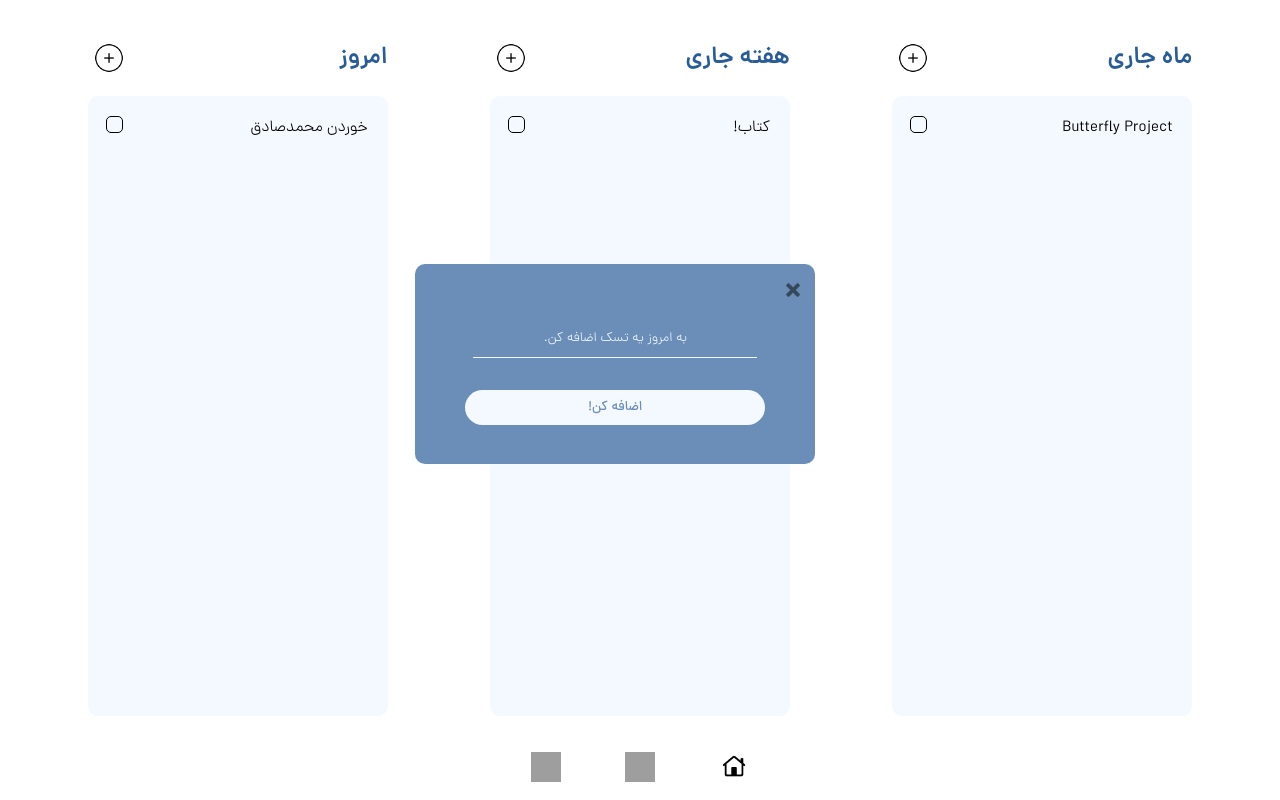
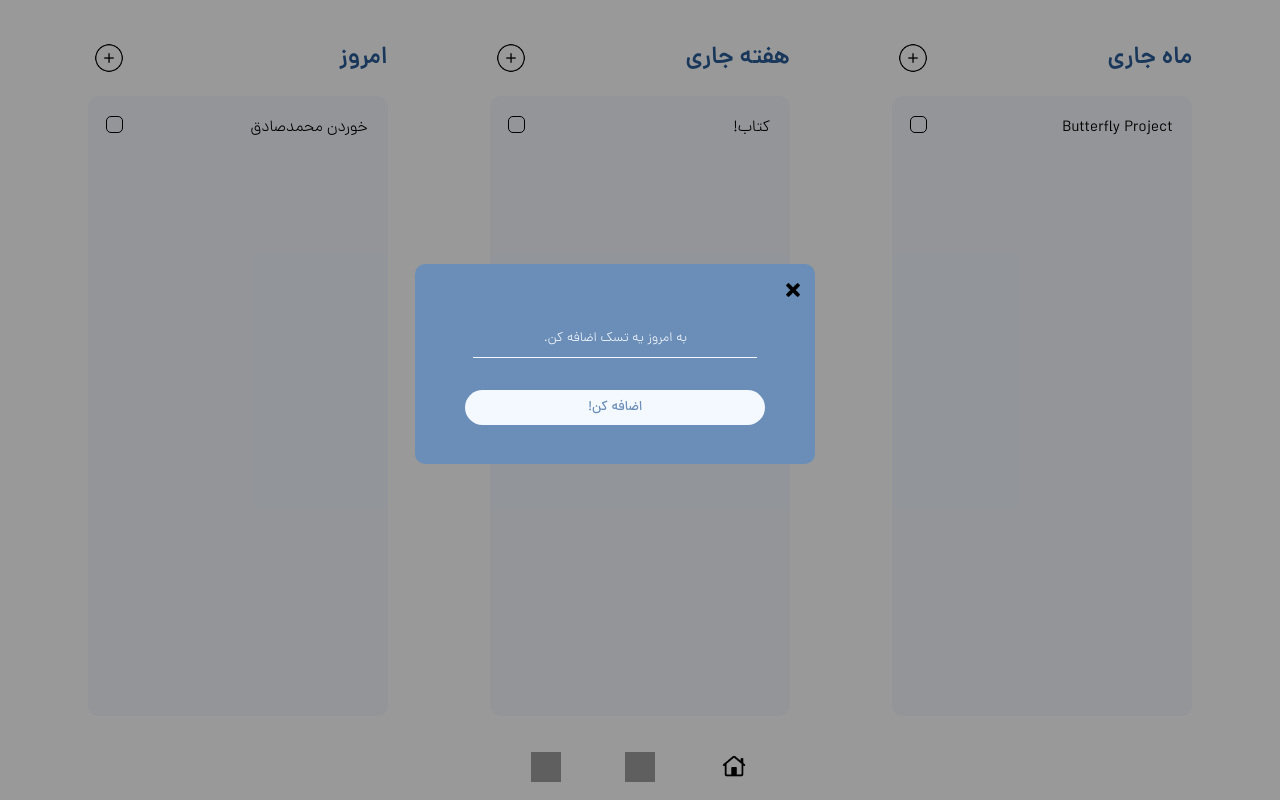
Before and after one commit to themaddie/butterfly-project, a React (Create React App) app in the folder butterfly/: page /plot/todo in a window 1280 px wide. Both pictures are taken after a click on the picture 108 px from the left and 58 px from the top of the page. Built offline with nearby package versions, Linux system fonts and the light colour scheme; grey boxes are pictures that could not be loaded.

Commit message:
Fix bg of modal

```diff
--- a/butterfly/src/Components/Plot/Today.js
+++ b/butterfly/src/Components/Plot/Today.js
@@ -46,9 +46,11 @@ const Today = () => {
                         <img alt='add' id='addThisMonth' className={Style.addTodo} src={addIcon} onClick={() => setAddToMonth(true)} />
                         {addToMonth ?
                             (<div className={Style.addModal}>
+                                <div className={Style.modalContent}>
                                     <img src={closeIcon} alt='close' onClick={() => setAddToMonth(false)} />
                                     <input type='text' placeholder='به این ماه یه تسک اضافه کن.' /> <br />
                                     <Link><button>اضافه کن!</button></Link>
+                                </div>
                             </div>)
                             : ''}
                     </div>
@@ -60,9 +62,11 @@ const Today = () => {
                         <img alt='add' id='addThisWeek' className={Style.addTodo} src={addIcon} onClick={() => setAddToWeek(true)} />
                         {addToWeek ?
                             (<div className={Style.addModal}>
+                                <div className={Style.modalContent}>
                                     <img src={closeIcon} alt='close' onClick={() => setAddToWeek(false)} />
                                     <input type='text' placeholder='به این هفته یه تسک اضافه کن.' /> <br />
                                     <Link><button>اضافه کن!</button></Link>
+                                </div>
                             </div>)
                             : ''}
                     </div>
@@ -74,9 +78,11 @@ const Today = () => {
                         <img alt='add' id='addToDay' className={Style.addTodo} src={addIcon} onClick={() => setAddToDay(true)} />
                         {addToDay ?
                             (<div className={Style.addModal}>
+                                <div className={Style.modalContent}>
                                     <img src={closeIcon} alt='close' onClick={() => setAddToDay(false)} />
                                     <input type='text' placeholder='به امروز یه تسک اضافه کن.' /> <br />
                                     <Link><button>اضافه کن!</button></Link>
+                                </div>
                             </div>)
                             : ''}
                     </div>
--- a/butterfly/src/Styles/Plot/Today.module.css
+++ b/butterfly/src/Styles/Plot/Today.module.css
@@ -52,6 +52,16 @@
 }
 
 .addModal {
+  top: 0;
+  left: 0;
+  z-index: 1;
+  width: 100vw;
+  height: 100vh;
+  position: fixed;
+  background-color: rgba(0, 0, 0, 0.4);
+}
+
+.modalContent {
   top: 33%;
   z-index: 10;
   right: 36.3%;
@@ -64,20 +74,19 @@
   background-color: #6a8eb7;
 }
 
-.addModal img{
+.modalContent img {
   width: 20px;
   height: 20px;
-  opacity: 50%;
   margin: 4% 3% 0 0;
   display: block;
   cursor: pointer;
 }
 
-.addModal img:hover{
-  opacity: 100%;
+.modalContent img:hover {
+  opacity: 50%;
 }
 
-.addModal input {
+.modalContent input {
   width: 280px;
   height: 35px;
   border: none;
@@ -89,15 +98,15 @@
   border-bottom: 1.5px solid #f4f8ff;
 }
 
-.addModal input::placeholder{
+.modalContent input::placeholder {
   color: #f4f8ff;
 }
 
-.addModal input:hover {
+.modalContent input:hover {
   border-color: #f27e00;
 }
 
-.addModal button {
+.modalContent button {
   width: 300px;
   height: 35px;
   border: none;
@@ -108,7 +117,7 @@
   background-color: #f4f8ff;
 }
 
-.addModal button:hover {
+.modalContent button:hover {
   color: #f4f8ff;
   background-color: #285c96;
 }
```
Lines whose indentation alone changed are shown as unchanged.
